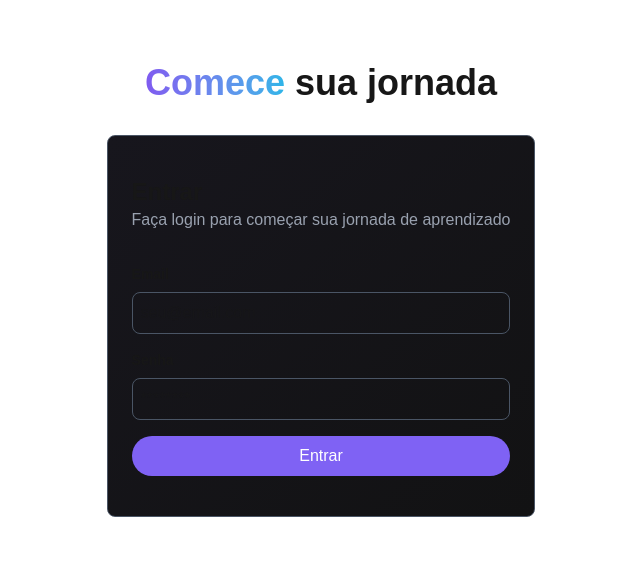
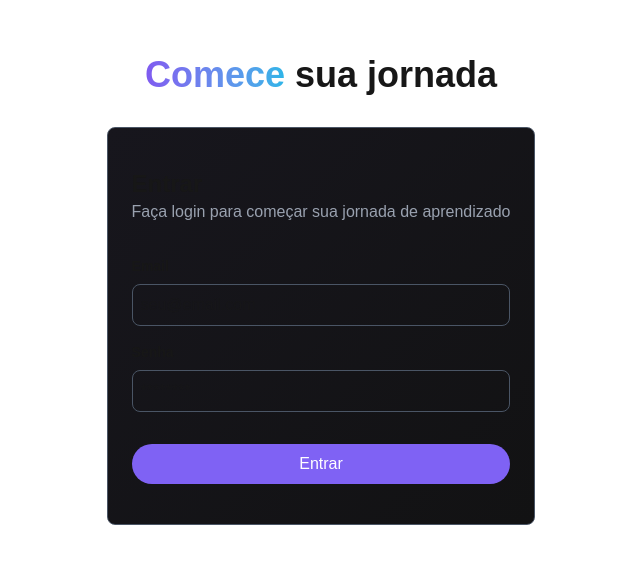
Before and after one commit to ViniNathan/glossary-app, a Next.js app in the folder frontend/: page /login in a window 1280 px wide. Shown: the part 110-674 px from the top of the page, without its empty margins (319-959 px from the left). Built offline with nearby package versions, Linux system fonts and the light colour scheme.

Commit message:
style: add margin-top to submit button in login form

```diff
--- a/frontend/src/app/(public)/login/page.tsx
+++ b/frontend/src/app/(public)/login/page.tsx
@@ -27,7 +27,7 @@ function LoginPage() {
           />
           <button
             type="submit"
-            className="bg-[#7f62f4] text-white rounded-3xl p-2"
+            className="mt-4 bg-[#7f62f4] text-white rounded-3xl p-2"
           >
             Entrar
           </button>
```
